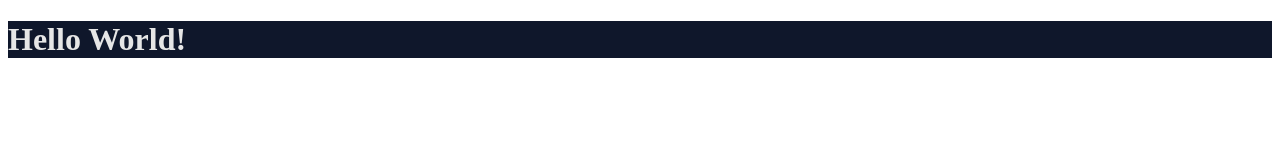
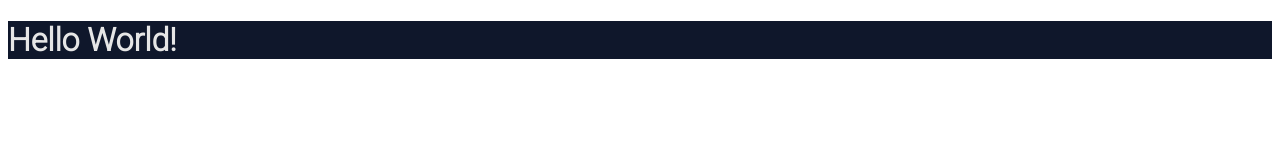
Before and after one commit to kacperfaber/kacperfaber-app, a React app: page / in a window 1280 px wide. Shown: the top 160 px of the page. Built offline with nearby package versions, Linux system fonts and the light colour scheme; the HTML template or start-up script is replaced by a standard one.

Commit message:
Import @fontsource/roboto, added it as default font family.

```diff
--- a/package.json
+++ b/package.json
@@ -14,13 +14,16 @@
   "devDependencies": {
     "@types/react": "^18.2.21",
     "@types/react-dom": "^18.2.7",
+    "css-loader": "^6.8.1",
     "serve": "^14.2.1",
+    "style-loader": "^3.3.3",
     "ts-loader": "^9.4.4",
     "typescript": "^5.2.2",
     "webpack": "^5.88.2",
     "webpack-cli": "^5.1.4"
   },
   "dependencies": {
+    "@fontsource/roboto": "^5.0.8",
     "localforage": "^1.10.0",
     "match-sorter": "^6.3.1",
     "react": "^18.2.0",
--- a/src/ui/styles/styles.ts
+++ b/src/ui/styles/styles.ts
@@ -1,3 +1,5 @@
+import '@fontsource/roboto/300.css';
+
 export const colors = {
     backgroundColor: 'rgb(15, 23, 43)',
     onBackground: 'rgb(230, 230, 230)'
@@ -6,6 +8,7 @@ export const colors = {
 export const styles = {
     body: {
         backgroundColor: colors.backgroundColor,
-        color: colors.onBackground
+        color: colors.onBackground,
+        fontFamily: "Roboto"
     }
 }
--- a/webpack.config.js
+++ b/webpack.config.js
@@ -16,6 +16,11 @@ module.exports =  {
             {
                 test: /\.tsx?$/,
                 loader: "ts-loader"
+            },
+
+            {
+                test: /\.css?$/,
+                use: ["style-loader", "css-loader"]
             }
         ]
     }
```
Also changed, not shown: 1 other file (tests, documents, lock files or other folders).
